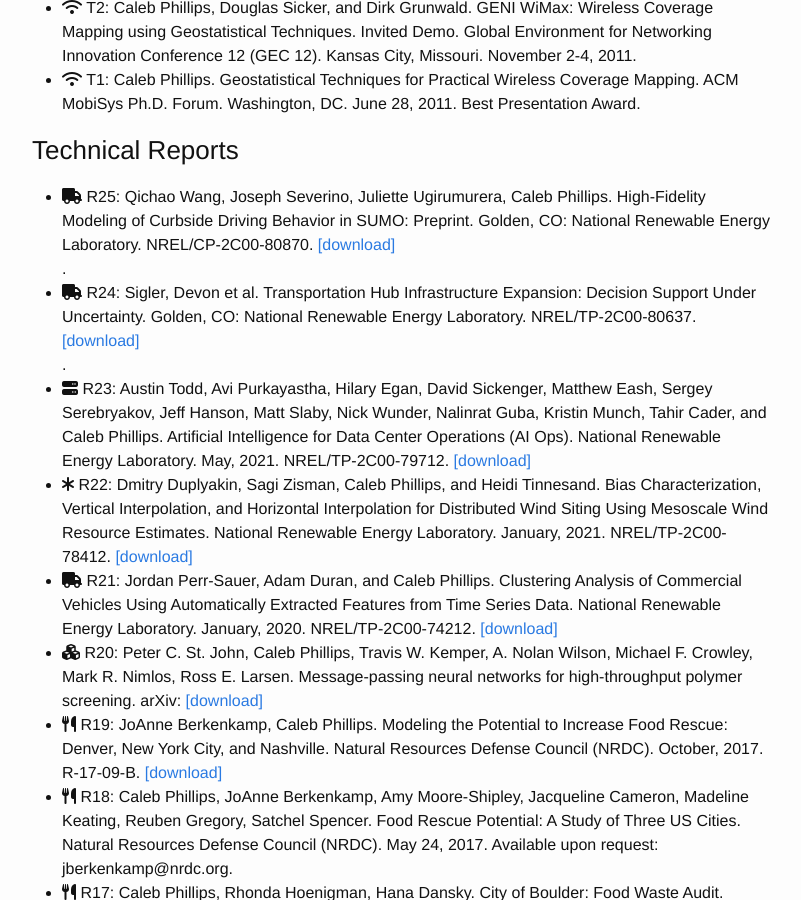
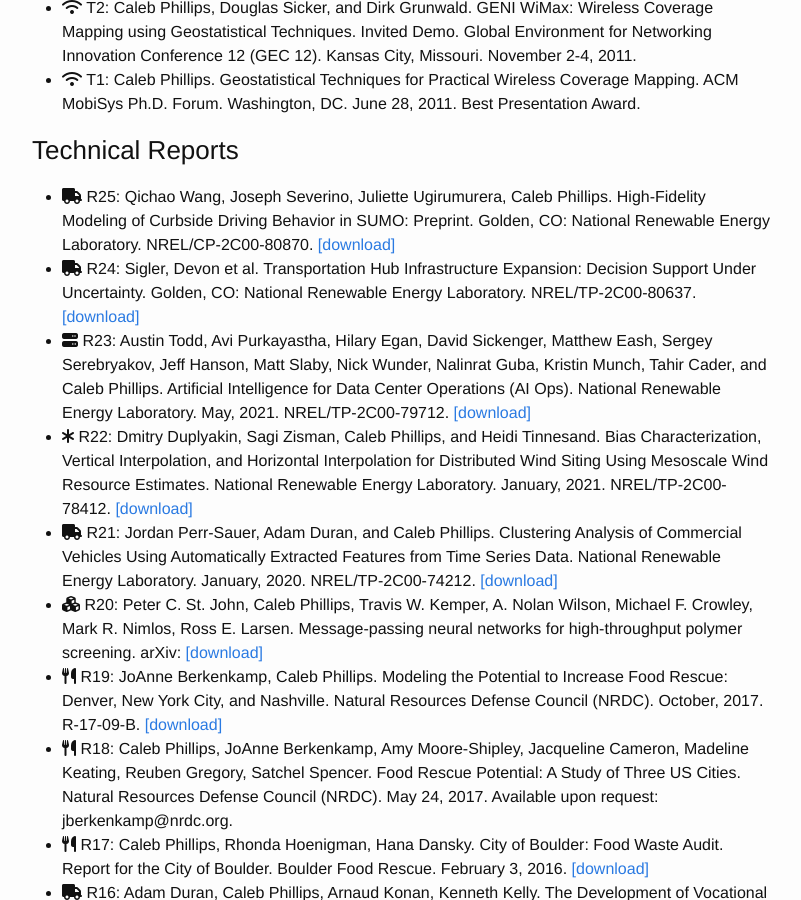
Before and after one commit to somerandomsequence/smallwhitecube, a Jekyll site: the page built from research.md, in a window 1280 px wide and 900 px high, scrolled down 10797 px. Shown: the whole window, without its empty margins (238-1039 px from the left). Built offline with Jekyll 4.4.1, drawn with Linux system fonts in a browser that asks for light colours; nearby versions of some CDN libraries.

```diff
--- a/_includes/papers.html
+++ b/_includes/papers.html
@@ -218,9 +218,9 @@ American Journal of Medicine (2018). <a href="https://doi.org/10.1016/j.amjmed.2
 
 <ul>
  <li><i class="fa fa-truck" aria-hidden="true"></i> R25: Qichao Wang, Joseph Severino, Juliette Ugirumurera, Caleb Phillips. High-Fidelity Modeling of Curbside Driving Behavior in SUMO: Preprint. Golden, CO: National Renewable Energy Laboratory.
-    NREL/CP-2C00-80870. <a href="https://www.nrel.gov/docs/fy23osti/80870.pdf">[download]</a></li>.
+    NREL/CP-2C00-80870. <a href="https://www.nrel.gov/docs/fy23osti/80870.pdf">[download]</a></li>
  <li><i class="fa fa-truck" aria-hidden="true"></i> R24: Sigler, Devon et al. Transportation Hub Infrastructure Expansion: Decision Support Under Uncertainty. Golden, CO: National Renewable Energy Laboratory.
-    NREL/TP-2C00-80637. <a href="https://www.nrel.gov/docs/fy21osti/80637.pdf">[download]</a></li>.
+    NREL/TP-2C00-80637. <a href="https://www.nrel.gov/docs/fy21osti/80637.pdf">[download]</a></li>
  <li><i class="fa fa-server" aria-hidden="true"></i> R23: Austin Todd, Avi Purkayastha, Hilary Egan, David Sickenger, Matthew Eash, Sergey Serebryakov, Jeff Hanson, Matt Slaby, Nick Wunder, Nalinrat Guba, Kristin Munch, Tahir Cader, and Caleb Phillips. Artificial Intelligence for Data Center Operations (AI Ops). National Renewable Energy Laboratory. May, 2021. NREL/TP-2C00-79712. <a href="https://www.nrel.gov/docs/fy21osti/79712.pdf">[download]</a></li>
  <li><i class="fa fa-asterisk" aria-hidden="true"></i> R22: Dmitry Duplyakin, Sagi Zisman, Caleb Phillips, and Heidi Tinnesand. Bias Characterization, Vertical Interpolation, and Horizontal Interpolation for Distributed Wind Siting Using Mesoscale Wind Resource Estimates. National Renewable Energy Laboratory. January, 2021. NREL/TP-2C00-78412. <a href="https://www.nrel.gov/docs/fy21osti/78412.pdf">[download]</a></li>
  <li><i class="fa fa-truck" aria-hidden="true"></i> R21: Jordan Perr-Sauer, Adam Duran, and Caleb Phillips. Clustering Analysis of Commercial Vehicles Using Automatically Extracted Features from Time Series Data. National Renewable Energy Laboratory. January, 2020. NREL/TP-2C00-74212. <a href="https://www.nrel.gov/docs/fy20osti/74212.pdf">[download]</a></li>
```
